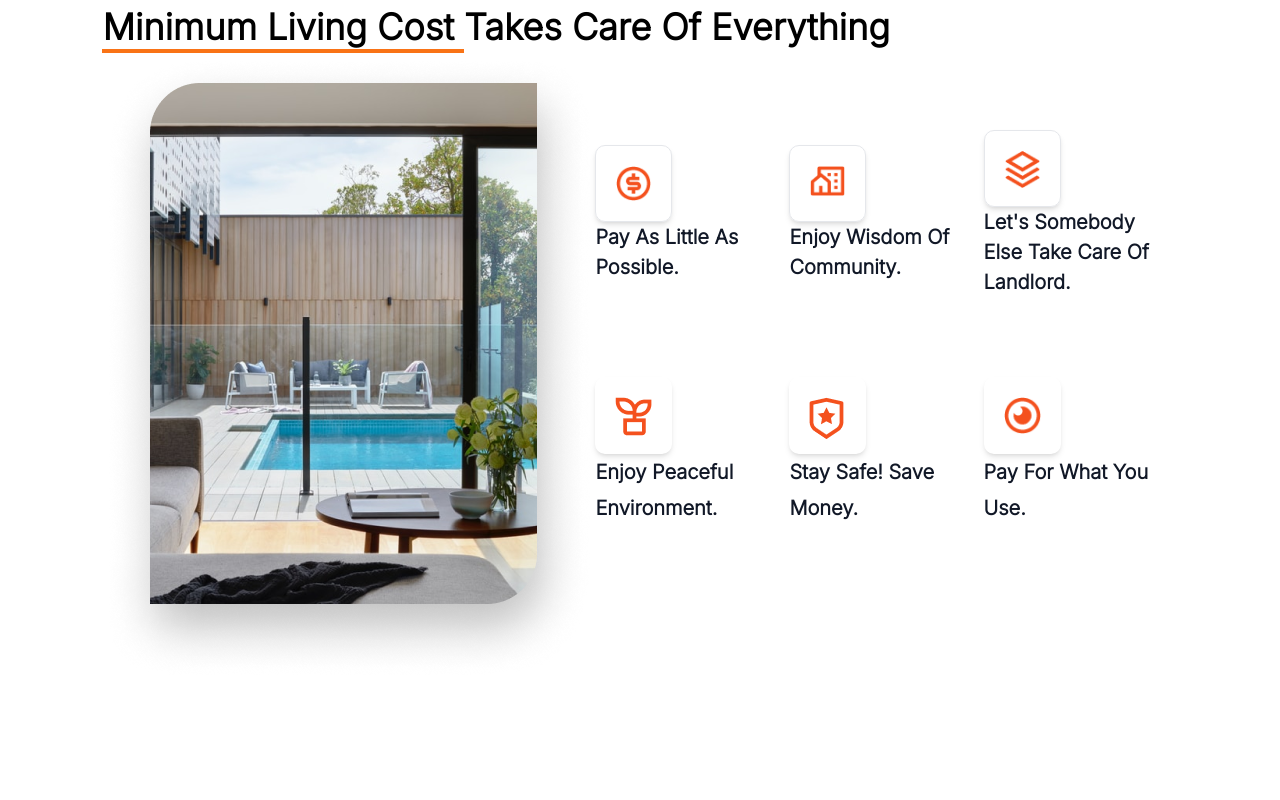
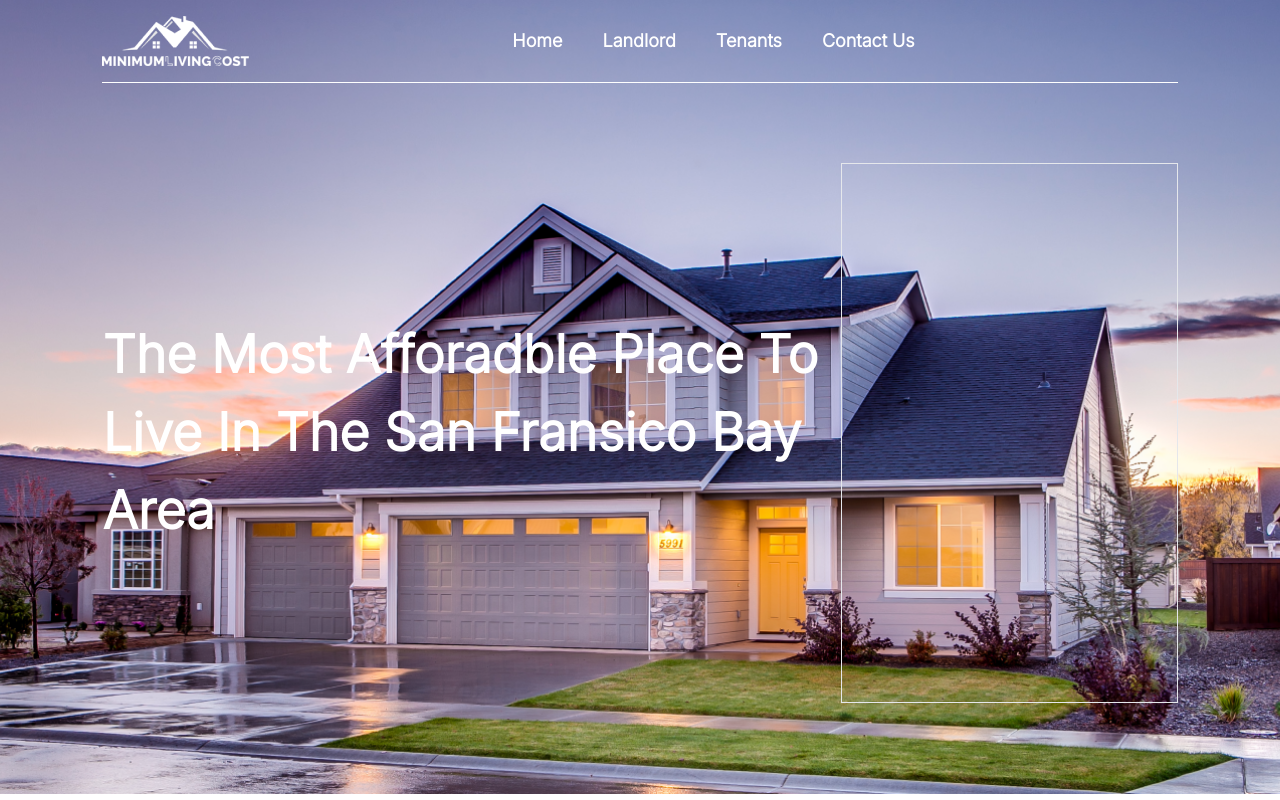
Before and after one commit to jesseemana/Rentals-Agency, a React (Vite) app: page / in a window 1280 px wide. Shown: the top 800 px of the page. Built offline with nearby package versions, Linux system fonts and the light colour scheme.

Commit message:
changed component and added bg image

```diff
--- a/src/App.jsx
+++ b/src/App.jsx
@@ -1,9 +1,13 @@
 import { Desc } from "./components/Desc";
+import { Hero } from "./components/Hero";
+import { Navbar } from "./components/Navbar";
 import "./index.css";
 
 function App() {
   return (
     <div className="">
+      {/* <Navbar /> */}
+      <Hero />
       <Desc />
     </div>
   );
--- a/src/components/Desc.jsx
+++ b/src/components/Desc.jsx
@@ -4,7 +4,7 @@ import { desc2 } from "../data";
 
 export const Desc = () => {
   return (
-    <div className="padding">
+    <div className="padding py-[100px]">
       <h1 className="capitalize font-bold text-[36px]">
         {" "}
         <span
--- a/src/components/Hero.jsx
+++ b/src/components/Hero.jsx
@@ -1,5 +1,18 @@
 import React from "react";
+import { Navbar } from "./Navbar";
 
 export const Hero = () => {
-  return <div>Hero</div>;
+  return (
+    <div className="bg-hero h-[794px] bg-no-repeat bg-cover bg-center bg-gradient-to-r from-cyan-500 to-blue-500">
+      <Navbar />
+      <div className="padding flex items-center justify py-20">
+        <h1 className="font-bold text-[#ffffff] text-[52px] capitalize">
+          the most afforadble place to live in the san fransico bay area
+        </h1>
+        <div className="border w-[708px] h-[540px]"></div>
+      </div>
+
+      {/* <img src={image} alt="" className="w-full h-[790px]"/> */}
+    </div>
+  );
 };
--- a/src/components/Navabar.jsx
+++ /dev/null
@@ -1,5 +0,0 @@
-import React from "react";
-
-export const Navabar = () => {
-  return <div>Navabar</div>;
-};
--- /dev/null
+++ b/src/components/Navbar.jsx
@@ -0,0 +1,18 @@
+import logo from "../assets/logo1.png";
+
+export const Navbar = () => {
+  return (
+    <div className="padding">
+      <div className="py-4  flex items-center justify-between border border-[#ffffff] border-l-0 border-r-0 border-t-0">
+        <img src={logo} alt="" />
+        <div className="font-bold flex gap-x-10 text-[18px] text-[#ffffff] leading-4 capitalize">
+          <a href="#">home</a>
+          <a href="#">landlord</a>
+          <a href="#">tenants</a>
+          <a href="#">contact us</a>
+        </div>
+        <div></div>
+      </div>
+    </div>
+  );
+};
--- a/tailwind.config.cjs
+++ b/tailwind.config.cjs
@@ -9,6 +9,9 @@ module.exports = {
       fontFamily: {
         primary: "Inter",
       },
+      backgroundImage: {
+        'hero': "url('./src/assets/hero.png')",
+      },
       screens: {
         sm: "640px",
         md: "768px",
```
